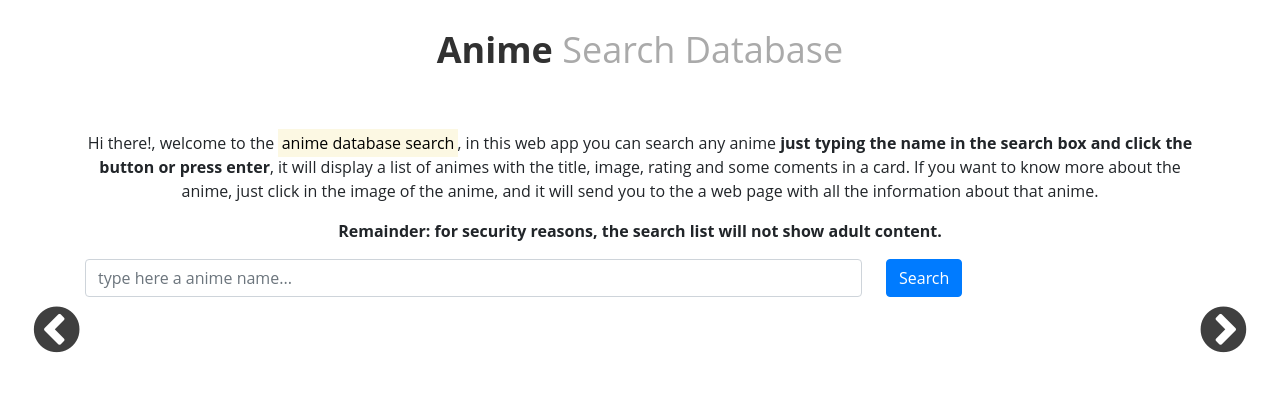
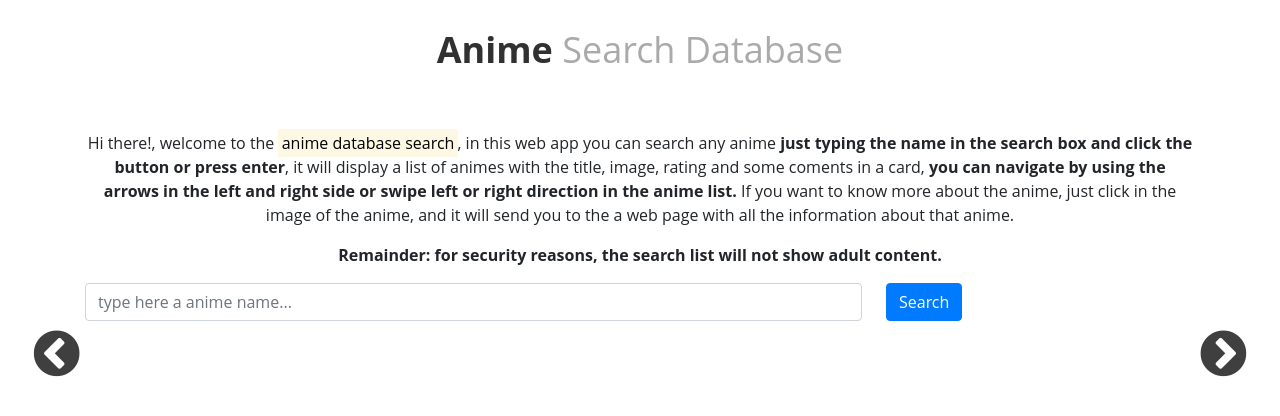
Before and after one commit to mauroxcf/Search_Anime_App, a React (Create React App) app: page / in a window 1280 px wide. Shown: the top 416 px of the page. Built offline with nearby package versions, Linux system fonts and the light colour scheme.

Commit message:
adding text information

```diff
--- a/src/components/App.js
+++ b/src/components/App.js
@@ -11,7 +11,7 @@ function App() {
     <div className="App">
       <Header/>
       <div className="container">
-        <p>Hi there!, welcome to the <mark>anime database search</mark>, in this web app you can search any anime <b>just typing the name in the search box and click the button or press enter</b>, it will display a list of animes with the title, image, rating and some coments in a card. If you want to know more about the anime, just click in the image of the anime, and it will send you to the a web page with all the information about that anime.</p>
+        <p>Hi there!, welcome to the <mark>anime database search</mark>, in this web app you can search any anime <b>just typing the name in the search box and click the button or press enter</b>, it will display a list of animes with the title, image, rating and some coments in a card, <b>you can navigate by using the arrows in the left and right side or swipe left or right direction in the anime list.</b> If you want to know more about the anime, just click in the image of the anime, and it will send you to the a web page with all the information about that anime.</p>
         <p><b>Remainder: for security reasons, the search list will not show adult content.</b></p>
       </div>
       <div>
--- a/src/components/CarouselRender.js
+++ b/src/components/CarouselRender.js
@@ -53,7 +53,11 @@ export default class CarouselRender extends Component {
             {this.props.data.map(val => (
               <div key={val.mal_id} className="card m-1 bg-light">
                 <h2 className="title my-2">{val.title}</h2>
-                <img className="image_size rounded" onClick={() => window.open(val.url, "anime url")} alt="Anime IMG" src={val.image_url} />
+                <img
+                className="image_size rounded"
+                onClick={() => window.open(val.url, "anime url")}
+                alt="Anime IMG"
+                src={val.image_url} />
                 <p className="score">Rating: {val.score}</p>
                 <p>User reviews: {handleMessage(val.score)}</p>
               </div>
```
